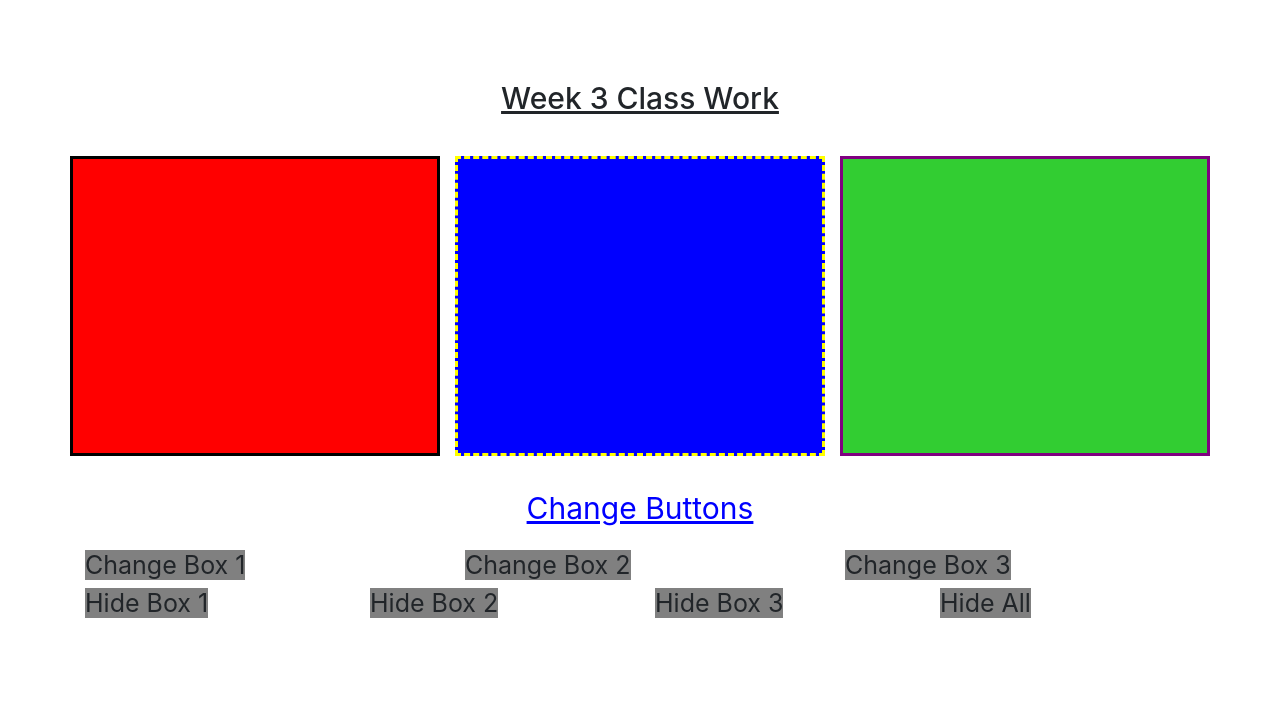
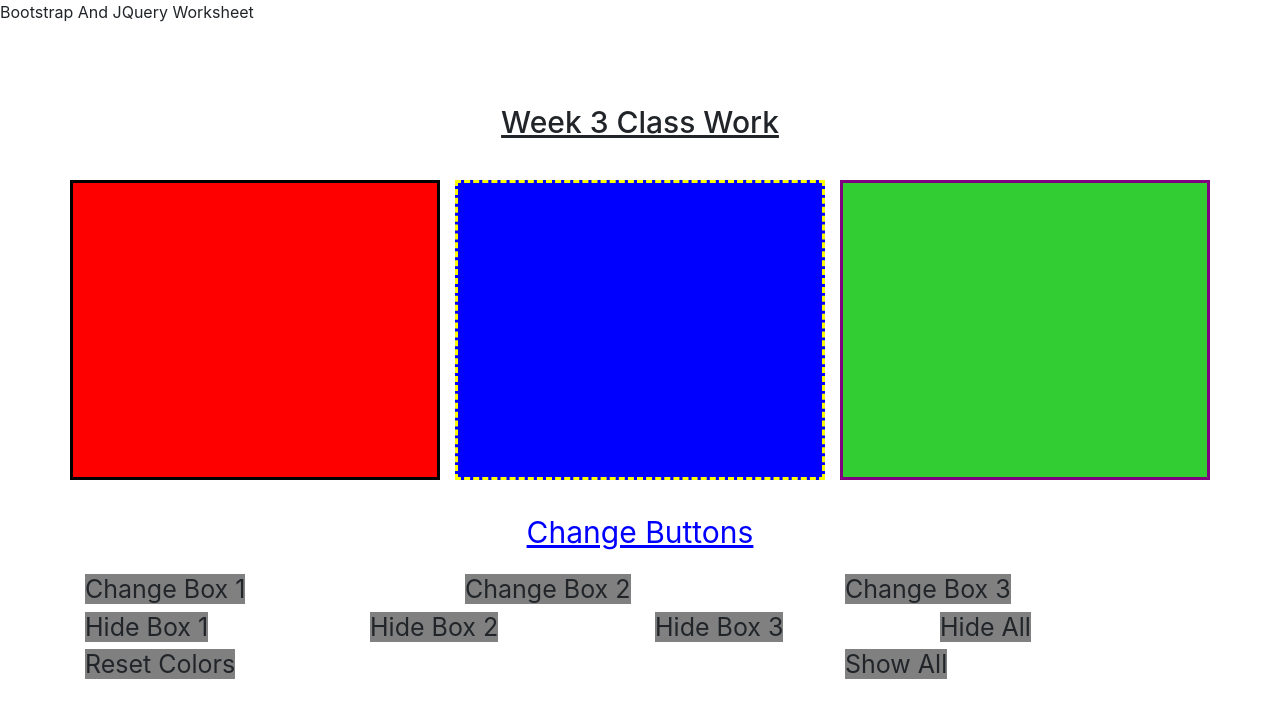
Before and after one commit to DarianTHunter/JQuery-Bootstrap, a plain HTML site: page Assets/index.html in a window 1280 px wide. Drawn offline with nearby package versions, Linux system fonts and the light colour scheme.

Commit message:
HTML Additions

```diff
--- a/Assets/index.html
+++ b/Assets/index.html
@@ -19,6 +19,8 @@
 </head>
 
 <body>
+
+    <p>Bootstrap And JQuery Worksheet</p>
 
     <h1>Week 3 Class Work</h1>
 
@@ -100,5 +102,30 @@
 
     </div>
 
+    <div class="container">
+
+        <div class="row">
+
+            <div class="col">
+
+                <span class="resetColors">Reset Colors</span>
+
+            </div>
+
+            <div class="col">
+
+            </div>
+
+            <div class="col">
+
+                <span class="showAllBoxes">Show All</span>
+
+            </div>
+
+        </div>
+
+    </div>
+
+
 </body>
 </html>
```
